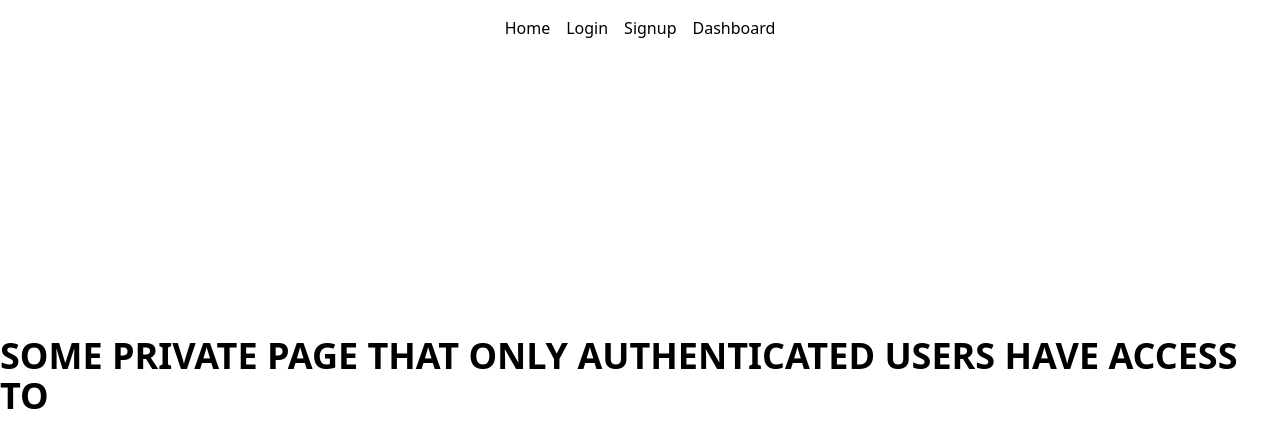
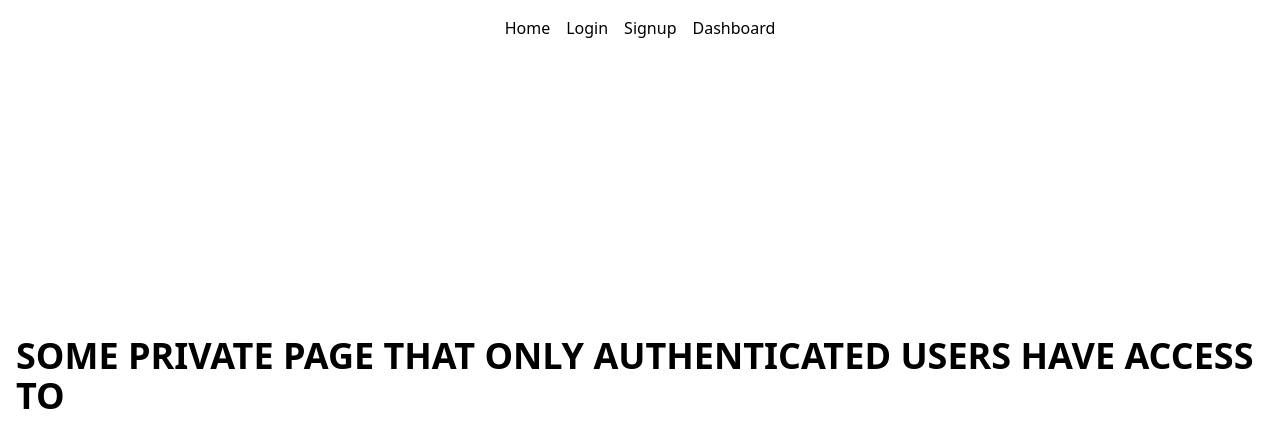
Before and after one commit to Masoud-M/auth-task, a Next.js app: page /dashboard in a window 1280 px wide. Shown: the top 448 px of the page. Built offline with nearby package versions, Linux system fonts and the light colour scheme; no server answers.

Commit message:
update: Heading component styling
added padding

```diff
--- a/components/ui/Heading.tsx
+++ b/components/ui/Heading.tsx
@@ -1,3 +1,3 @@
 export default function Heading({ text }: { text: string }) {
-  return <h1 className="font-semibold text-4xl">{text}</h1>;
+  return <h1 className="p-4 font-semibold text-4xl">{text}</h1>;
 }
```
